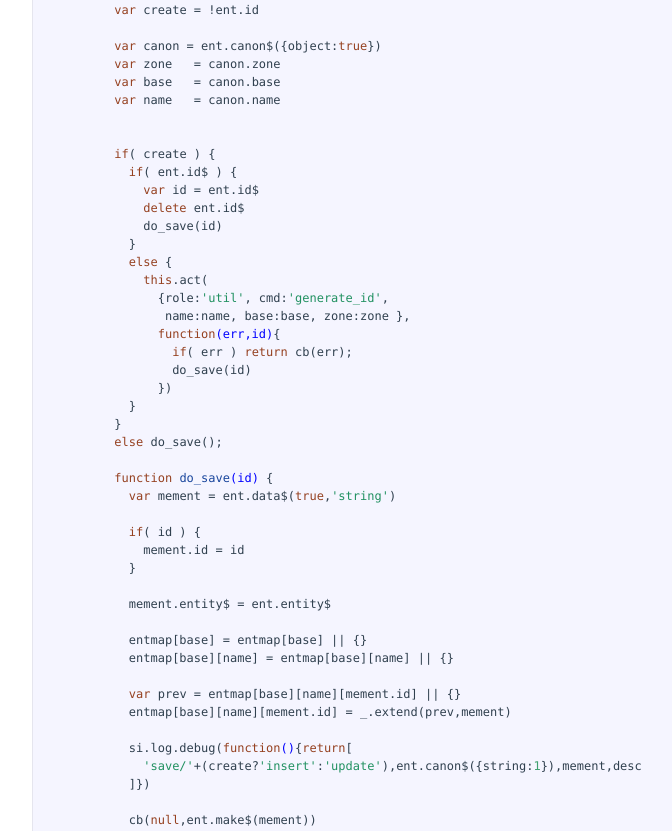
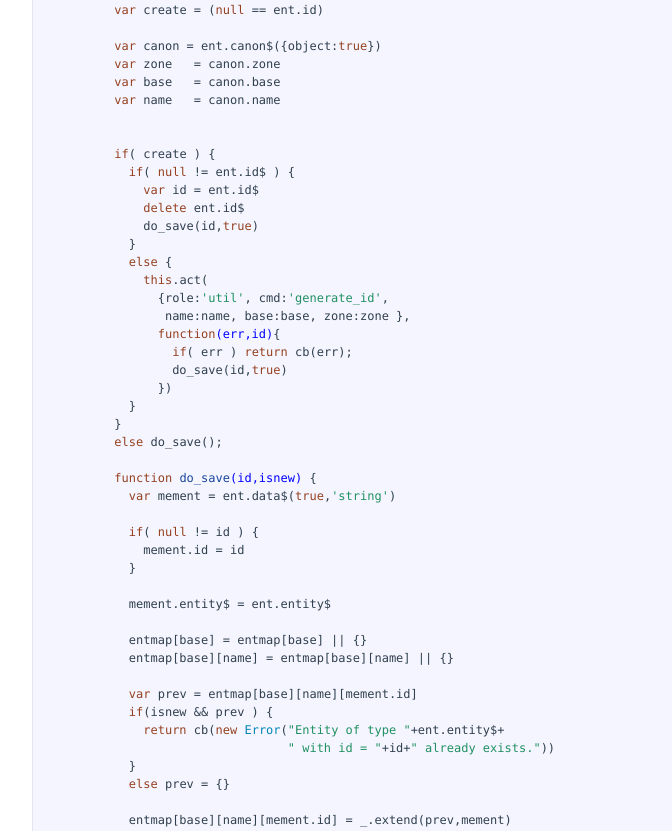
Before and after one commit to senecajs/seneca-mem-store, a website: page doc/mem-store.html in a window 1280 px wide. Shown: the part 669-1500 px from the top of the page, without its empty margins (493-1165 px from the left). Drawn offline with Linux system fonts and the light colour scheme.

```diff
--- a/doc/mem-store.html
+++ b/doc/mem-store.html
@@ -61,7 +61,7 @@
       <span class="hljs-keyword">var</span> si = <span class="hljs-keyword">this</span>
       <span class="hljs-keyword">var</span> ent = args.ent
 
-      <span class="hljs-keyword">var</span> create = !ent.id
+      <span class="hljs-keyword">var</span> create = (<span class="hljs-literal">null</span> == ent.id)
 
       <span class="hljs-keyword">var</span> canon = ent.canon$({object:<span class="hljs-literal">true</span>})
       <span class="hljs-keyword">var</span> zone   = canon.zone
@@ -70,10 +70,10 @@
 
 
       <span class="hljs-keyword">if</span>( create ) {
-        <span class="hljs-keyword">if</span>( ent.id$ ) {
+        <span class="hljs-keyword">if</span>( <span class="hljs-literal">null</span> != ent.id$ ) {
           <span class="hljs-keyword">var</span> id = ent.id$
           <span class="hljs-keyword">delete</span> ent.id$
-          do_save(id)
+          do_save(id,<span class="hljs-literal">true</span>)
         }
         <span class="hljs-keyword">else</span> {
           <span class="hljs-keyword">this</span>.act(
@@ -81,16 +81,16 @@
              name:name, base:base, zone:zone },
             <span class="hljs-function"><span class="hljs-keyword">function</span><span class="hljs-params">(err,id)</span></span>{
               <span class="hljs-keyword">if</span>( err ) <span class="hljs-keyword">return</span> cb(err);
-              do_save(id)
+              do_save(id,<span class="hljs-literal">true</span>)
             })
         }
       }
       <span class="hljs-keyword">else</span> do_save();
 
-      <span class="hljs-function"><span class="hljs-keyword">function</span> <span class="hljs-title">do_save</span><span class="hljs-params">(id)</span> </span>{
+      <span class="hljs-function"><span class="hljs-keyword">function</span> <span class="hljs-title">do_save</span><span class="hljs-params">(id,isnew)</span> </span>{
         <span class="hljs-keyword">var</span> mement = ent.data$(<span class="hljs-literal">true</span>,<span class="hljs-string">'string'</span>)
 
-        <span class="hljs-keyword">if</span>( id ) {
+        <span class="hljs-keyword">if</span>( <span class="hljs-literal">null</span> != id ) {
           mement.id = id
         }
 
@@ -99,7 +99,13 @@
         entmap[base] = entmap[base] || {}
         entmap[base][name] = entmap[base][name] || {}
 
-        <span class="hljs-keyword">var</span> prev = entmap[base][name][mement.id] || {}
+        <span class="hljs-keyword">var</span> prev = entmap[base][name][mement.id]
+        <span class="hljs-keyword">if</span>(isnew &amp;&amp; prev ) {
+          <span class="hljs-keyword">return</span> cb(<span class="hljs-keyword">new</span> <span class="hljs-built_in">Error</span>(<span class="hljs-string">"Entity of type "</span>+ent.entity$+
+                              <span class="hljs-string">" with id = "</span>+id+<span class="hljs-string">" already exists."</span>))
+        }
+        <span class="hljs-keyword">else</span> prev = {}
+
         entmap[base][name][mement.id] = _.extend(prev,mement)
 
         si.log.debug(<span class="hljs-function"><span class="hljs-keyword">function</span><span class="hljs-params">()</span></span>{<span class="hljs-keyword">return</span>[
@@ -217,7 +223,7 @@
   })
 
 
-  <span class="hljs-keyword">var</span> service = <span class="hljs-literal">null</span>
+  <span class="hljs-keyword">this</span>.add(<span class="hljs-string">'init:mem-store'</span>,<span class="hljs-function"><span class="hljs-keyword">function</span><span class="hljs-params">(args,done)</span></span>{
     <span class="hljs-keyword">if</span>( options.web.dump ) {
       seneca.act(<span class="hljs-string">'role:web'</span>, {use:{
         prefix:options.prefix,
@@ -227,6 +233,8 @@
         }
       }})
     }
+    <span class="hljs-keyword">return</span> done();
+  })
 
 
   <span class="hljs-keyword">return</span> {
```
Also changed, not shown: .travis.yml. Lines whose indentation alone changed are shown as unchanged.
